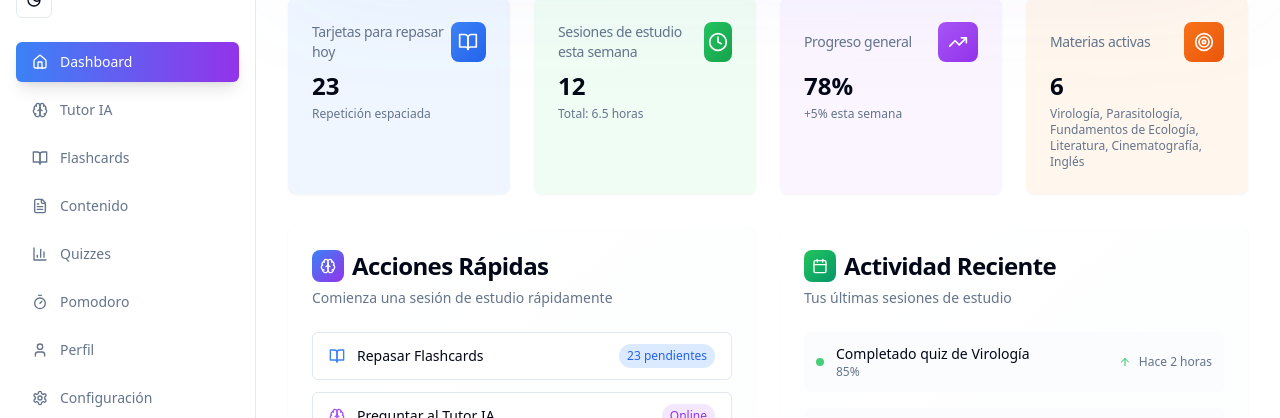
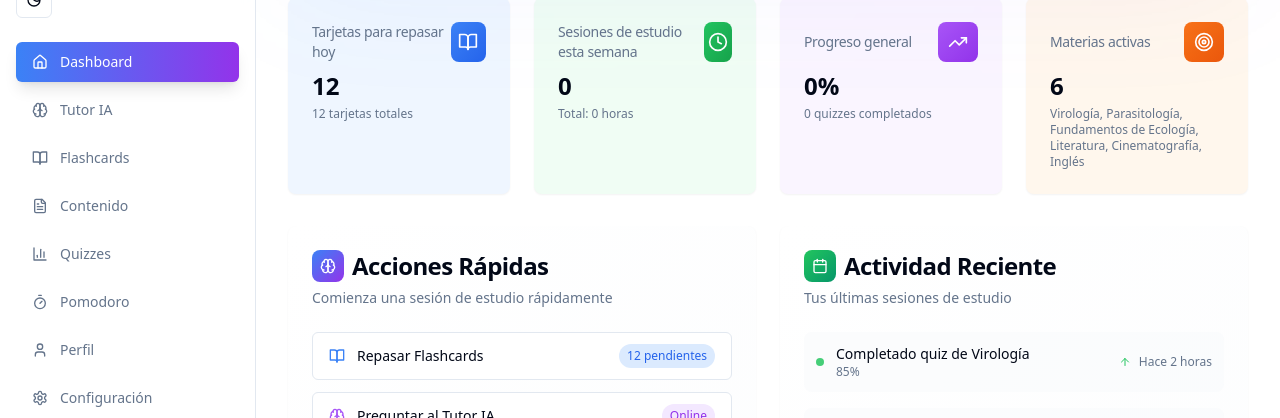
Before and after one commit to noomesk/vetstudy-ai-pro, a React (Vite) app: page /dashboard in a window 1280 px wide. Shown: the part 126-544 px from the top of the page. Built offline with nearby package versions, Linux system fonts and the light colour scheme.

Commit message:
feat: dashboard con estadísticas reales de hooks

```diff
--- a/src/components/dashboard/dashboard.tsx
+++ b/src/components/dashboard/dashboard.tsx
@@ -3,6 +3,9 @@ import { useNavigate } from 'react-router-dom';
 import { Card, CardContent, CardDescription, CardHeader, CardTitle } from '@/components/ui/card';
 import { Button } from '@/components/ui/button';
 import { useSubjects } from '@/hooks/use-subjects';
+import { useFlashcards } from '@/hooks/use-flashcards';
+import { useQuizzes } from '@/hooks/use-quizzes';
+import { usePomodoro } from '@/hooks/use-pomodoro';
 import {
   Brain,
   BookOpen,
@@ -19,12 +22,15 @@ import {
 const Dashboard: React.FC = () => {
   const navigate = useNavigate();
   const { activeSubjects } = useSubjects();
+  const { stats: flashcardStats, cardsToReview } = useFlashcards();
+  const { stats: quizStats, attempts } = useQuizzes();
+  const { stats: pomodoroStats, sessions } = usePomodoro();
 
   const stats = [
     {
       title: "Tarjetas para repasar hoy",
-      value: "23",
-      description: "Repetición espaciada",
+      value: flashcardStats.toReview.toString(),
+      description: `${flashcardStats.total} tarjetas totales`,
       icon: BookOpen,
       color: "from-blue-500 to-blue-600",
       bgColor: "bg-blue-50 dark:bg-blue-950",
@@ -32,8 +38,8 @@ const Dashboard: React.FC = () => {
     },
     {
       title: "Sesiones de estudio esta semana",
-      value: "12",
-      description: "Total: 6.5 horas",
+      value: pomodoroStats.weekPomodoros.toString(),
+      description: `Total: ${Math.round(pomodoroStats.weekTotalTime / 60 * 10) / 10} horas`,
       icon: Clock,
       color: "from-green-500 to-green-600",
       bgColor: "bg-green-50 dark:bg-green-950",
@@ -41,8 +47,8 @@ const Dashboard: React.FC = () => {
     },
     {
       title: "Progreso general",
-      value: "78%",
-      description: "+5% esta semana",
+      value: quizStats.totalAttempts > 0 ? `${Math.round(quizStats.averageScore)}%` : "0%",
+      description: `${quizStats.totalAttempts} quizzes completados`,
       icon: TrendingUp,
       color: "from-purple-500 to-purple-600",
       bgColor: "bg-purple-50 dark:bg-purple-950",
@@ -132,7 +138,7 @@ const Dashboard: React.FC = () => {
               <BookOpen className="mr-3 h-4 w-4 text-blue-500" />
               Repasar Flashcards
               <span className="ml-auto bg-blue-100 dark:bg-blue-900 text-blue-600 dark:text-blue-300 px-2 py-1 rounded-full text-xs font-medium">
-                23 pendientes
+                {flashcardStats.toReview} pendientes
               </span>
             </Button>
             <Button
```
